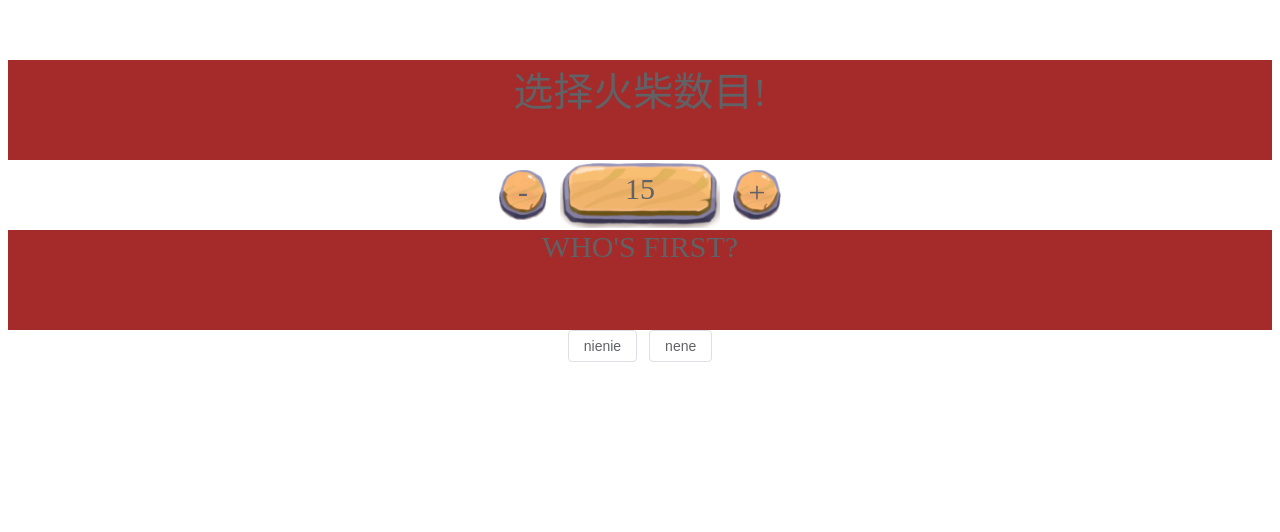
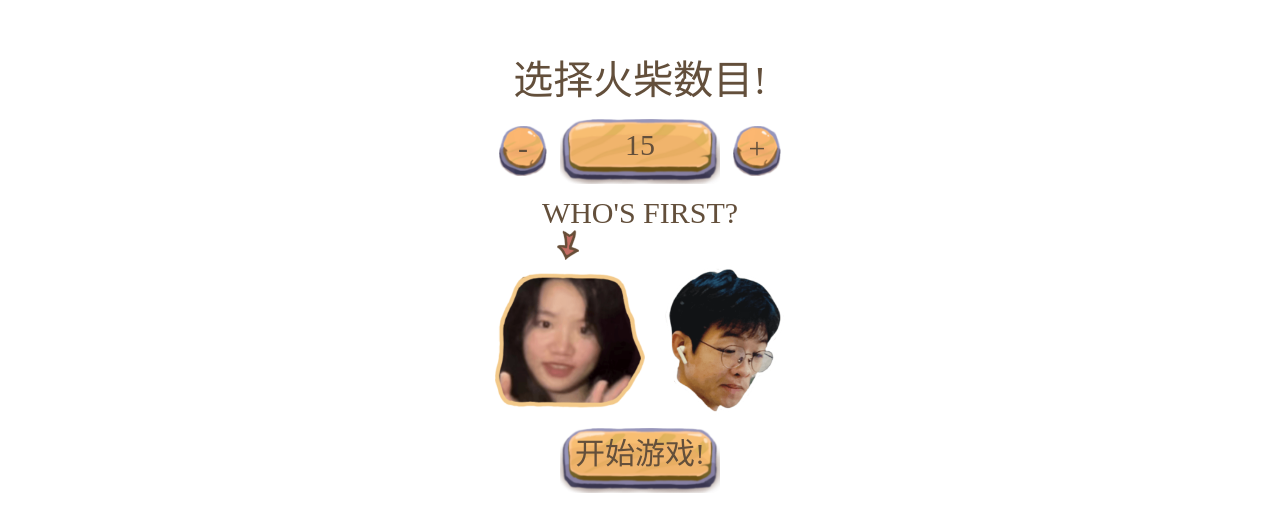
Before and after one commit to Marcowky/Vue-MatchGame, a Vue app: page /initgame in a window 1280 px wide. Shown: the part 178-710 px from the top of the page. Built offline with nearby package versions, Linux system fonts and the light colour scheme; a web font is replaced by a local one.

Commit message:
实现 基础排版

```diff
--- a/src/assets/css/style.css
+++ b/src/assets/css/style.css
@@ -7,35 +7,38 @@
 
 .info-box {
     height: 50%;
-    width: 100%;
-    display: flex;
-    flex-direction: column;
-    align-items: center;
     justify-content: flex-end;
 }
 
 .func-box {
     /* height: 50%; */
     width: 100%;
+    justify-content: flex-start;
+}
+
+.center-box {
+    width: 100%;
     display: flex;
     flex-direction: column;
     align-items: center;
-    justify-content: flex-start;
 }
 
 .big-text {
     font-family: 'MyFont';
     font-size: 40px;
+    color: #634f3b;
 }
 
 .middle-text {
     font-family: 'MyFont';
     font-size: 30px;
+    color: #634f3b;
 }
 
 .small-text {
     font-family: 'MyFont';
     font-size: 20px;
+    color: #634f3b;
 }
 
 .small-button {
@@ -76,3 +79,58 @@
 .big-button-text {
     margin-bottom: 13px;
 }
+
+.nienie-button {
+    width: 150px;
+    height: 150px;
+    margin: 10px;
+    background-image: url('../images/nienie.png');
+    background-size: contain;
+    background-repeat: no-repeat;
+    background-position: center;
+    border: none;
+    background-color: transparent;
+}
+
+.nienie-button-active {
+    background-image: url('../images/nienie-press.png');
+}
+
+.nene-button {
+    width: 120px;
+    height: 150px;
+    margin: 10px;
+    background-image: url('../images/nene.png');
+    background-size: contain;
+    background-repeat: no-repeat;
+    background-position: center;
+    border: none;
+    background-color: transparent;
+}
+
+.nene-button-active {
+    background-image: url('../images/nene-press.png');
+}
+
+.arrow{
+    background-image: url('../images/arrow.png');
+    background-size: contain;
+    background-repeat: no-repeat;
+    background-position: center;
+}
+
+.arrow-left {
+    margin-right: 130px;
+    margin-left: 15px;
+}
+
+.arrow-none {
+    width: 24px;
+    height: 30px;
+    border: none;
+    background-color: transparent;
+}
+
+.arrow-box {
+    height: 25px;
+}
--- a/src/views/FinishGame.vue
+++ b/src/views/FinishGame.vue
@@ -1,11 +1,13 @@
 <template>
-    <div class="info-box">
-        <div class="status-box">
-            <el-text class="big-text"> 赢! win! </el-text>
-        </div>
+    <div class="center-box info-box">
+        <el-button :class="{ 'nienie-button': true }" v-if="nieniewin == 1"></el-button>
+        <el-button :class="{ 'nene-button': true }" v-else></el-button>
     </div>
-    <div class="func-box">
-        <el-button class="big-button" @click=goToInit>
+    <div class="center-box">
+        <el-text class="big-text"> 赢! win! </el-text>
+    </div>
+    <div class="center-box func-box">
+        <el-button class="big-button" style="margin-top: 40px;" @click=goToInit>
             <el-text class="big-button-text middle-text"> 再来一把! </el-text>
         </el-button>
     </div>
@@ -26,12 +28,4 @@ const goToInit = () => {
 
 <style scoped>
 @import "../assets/css/style.css";
-
-.status-box {
-    background-color: brown;
-    height: 100px;
-    width: 100%;
-}
-
-.goto-init-button {}
 </style>
--- a/src/views/Gaming.vue
+++ b/src/views/Gaming.vue
@@ -1,20 +1,21 @@
 <template>
-    <div class="info-box">
+    <div class="center-box info-box">
         <div class="rest-match-box">
             <el-text class="big-text"> 剩余火柴{{ matchCount }}根 </el-text>
         </div>
-        <div class="rest-match-box">
-            <el-text class="middle-text"> 捏捏{{ nienieCount }} </el-text>
-            <el-text class="middle-text"> 呢呢{{ neneCount }} </el-text>
+        <div class="match-table-box">
+            <el-text class="space middle-text"> 捏捏 {{ nienieCount }} </el-text>
+            <el-text class="middle-text"> 呢呢 {{ neneCount }} </el-text>
         </div>
-
-
     </div>
-    <div class="func-box">
-        <div class="rest-match-box"></div>
-        <div class="rest-match-box">
-            <el-text class="middle-text"> 捏捏 </el-text>
-            <el-text class="middle-text"> 呢呢 </el-text>
+    <div class="center-box func-box">
+        <div class="arrow-box">
+            <el-button :class="{ 'arrow': nienieTurn == 1, 'arrow-none': true, 'arrow-left': true }"></el-button>
+            <el-button :class="{ 'arrow': nienieTurn == 0, 'arrow-none': true }"></el-button>
+        </div>
+        <div>
+            <el-button :class="{ 'nienie-button-active': nienieTurn == 1, 'nienie-button': true }"></el-button>
+            <el-button :class="{ 'nene-button-active': nienieTurn == 0, 'nene-button': true }"></el-button>
         </div>
         <div>
             <template v-for="index in 5">
@@ -23,7 +24,7 @@
                 </el-button>
             </template>
         </div>
-        <el-button class="big-button" v-if="showGoToButton" @click=goToFinish>
+        <el-button class="big-button" style="margin-top: 15px;" v-if="showGoToButton" @click=goToFinish>
             <el-text class="big-button-text middle-text"> 游戏结束! </el-text>
         </el-button>
     </div>
@@ -37,10 +38,11 @@ const matchCount = ref(router.currentRoute.value.query.matchcount)
 const nienieTurn = ref(router.currentRoute.value.query.nieniestart)
 const nienieCount = ref(0)
 const neneCount = ref(0)
-const nieniewin = ref(true)
+const nieniewin = ref(1)
 const showGoToButton = ref(false)
 
 const chooseNum = (matchNum) => {
+    console.log(router.currentRoute.value.query.nieniestart)
     if (matchCount.value - matchNum <= 0) {
         addNum(matchCount.value)
         matchCount.value = 0
@@ -54,16 +56,17 @@ const chooseNum = (matchNum) => {
 const addNum = (matchNum) => {
     if (nienieTurn.value == true) {
         nienieCount.value += matchNum
-        nienieTurn.value = false
+        nienieTurn.value = 0
     }
     else {
         neneCount.value += matchNum
-        nienieTurn.value = true
+        nienieTurn.value = 1
     }
 }
 const gameFinish = () => {
     showGoToButton.value = true
-    if (!nienieTurn.value) nieniewin.value = false
+    nienieTurn.value = (nienieTurn.value + 1) % 2
+    if (nienieTurn.value == 1) nieniewin.value = 0
 }
 const goToFinish = () => {
     router.push({
@@ -79,12 +82,14 @@ const goToFinish = () => {
 @import "../assets/css/style.css";
 
 .rest-match-box {
-    background-color: brown;
-    height: 100px;
-    width: 100%;
+    margin: 10px;
 }
 
-.choose-num-button {}
+.match-table-box {
+    margin: 10px;
+}
 
-.goto-finish-button {}
+.space {
+    margin-right: 60px;
+}
 </style>
--- a/src/views/InitGame.vue
+++ b/src/views/InitGame.vue
@@ -1,6 +1,6 @@
 <template>
-    <div class="info-box">
-        <div class="please-choose-box">
+    <div class="center-box info-box">
+        <div class="center-box please-choose-box">
             <el-text class="big-text">选择火柴数目!</el-text>
         </div>
         <div class="match-choose-box">
@@ -8,22 +8,32 @@
                 <el-text class="small-button-text middle-text">-</el-text>
             </el-button>
             <el-button class="match-count-button" disabled>
-                <el-text class="big-button-text middle-text" >{{ matchCount }}</el-text>
+                <el-text class="big-button-text middle-text">{{ matchCount }}</el-text>
             </el-button>
             <el-button class="small-button" @click=changeCount(true)>
                 <el-text class="small-button-text middle-text">+</el-text>
             </el-button>
         </div>
-    </div>
-    <div class="func-box">
-        <div class="who-first-box">
+        <div class="center-box who-first-box">
             <el-text class="middle-text">WHO'S FIRST?</el-text>
         </div>
+    </div>
+    <div class="center-box func-box">
+
+        <div class="center-box arrow-box">
+            <div>
+                <el-button :class="{ 'arrow': nieniestart==1, 'arrow-none': true, 'arrow-left': true }"></el-button>
+                <span class="space"></span>
+                <el-button :class="{ 'arrow': nieniestart==0, 'arrow-none': true }"></el-button>
+            </div>
+        </div>
         <div>
-            <el-button class="nienie-first-button" @click=chooseFirst(true)> nienie </el-button>
-            <el-button class="nene-first-button" @click=chooseFirst(false)> nene </el-button>
+            <el-button :class="{ 'nienie-button-active': nieniestart==1, 'nienie-button': true }"
+                @click="chooseFirst(1)"></el-button>
+            <el-button :class="{ 'nene-button-active': nieniestart==0, 'nene-button': true }"
+                @click="chooseFirst(0)"></el-button>
         </div>
-        <el-button class="big-button" v-if="showGoToButton" @click=goToGaming>
+        <el-button class="big-button" @click=goToGaming>
             <el-text class="big-button-text middle-text"> 开始游戏! </el-text>
         </el-button>
     </div>
@@ -34,8 +44,7 @@ import { ref } from 'vue'
 import { router } from '../routes/router'// 导入路由
 
 const matchCount = ref(15)
-const nieniestart = ref(true)
-const showGoToButton = ref(false)
+const nieniestart = ref(1)
 
 const changeCount = (isAdd) => {
     if (!isAdd) {
@@ -45,7 +54,6 @@ const changeCount = (isAdd) => {
     }
 }
 const chooseFirst = (isNienie) => {
-    if (!showGoToButton.value) showGoToButton.value = true
     nieniestart.value = isNienie
 }
 const goToGaming = () => {
@@ -63,30 +71,14 @@ const goToGaming = () => {
 @import "../assets/css/style.css";
 
 .please-choose-box {
-    background-color: brown;
-    height: 100px;
-    width: 100%;
-    display: flex;
-    flex-direction: column;
-    align-items: center;
-    justify-content: flex-start;
+    /* background-color:cornflowerblue; */
+    margin: 10px;
 }
 
 .who-first-box {
-    background-color: brown;
-    height: 100px;
-    width: 100%;
-    display: flex;
-    flex-direction: column;
-    align-items: center;
-    justify-content: flex-start;
+    /* background-color:cornflowerblue; */
+    margin-top: 10px;
 }
-
-.match-choose-box {}
-
-.nienie-first-button {}
-
-.nene-first-button {}
 
 .match-count-button:disabled {
     width: 160px;
```
